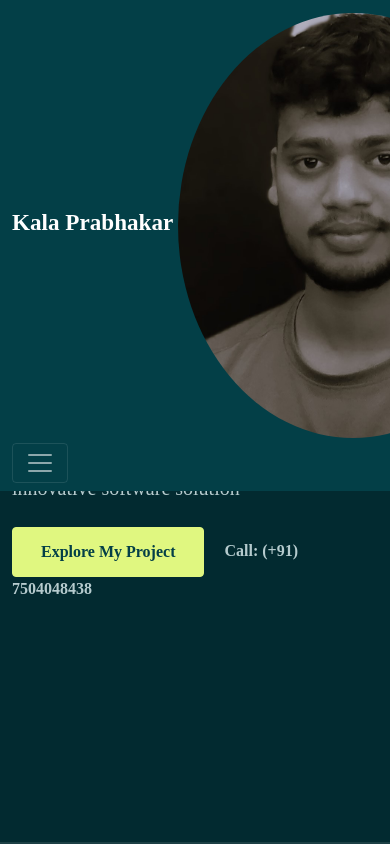
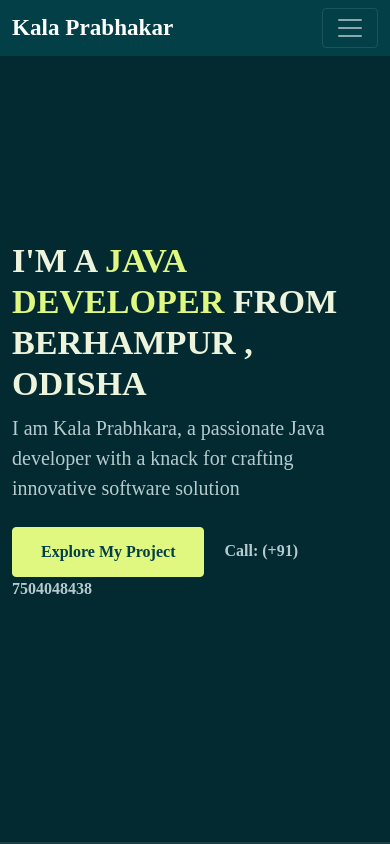
Before and after one commit to kalaprabhakar/Kprabhakar_Portfolio, a plain HTML site: page index.html in a window 390 px wide. Shown: the top 844 px of the page. Drawn offline with Linux system fonts and the light colour scheme; a web font is replaced by a local one.

Commit message:
Update index.html

```diff
--- a/index.html
+++ b/index.html
@@ -16,7 +16,7 @@
     <div class="container flex-lg-column">
     <a class="navbar-brand mx-lg-auto mb-lg-4" href="#">
         <span class="h3 fw-bold d-bock d-lg-none">Kala Prabhakar</span>
-        <img src="./assets/images/photo1.jpg" class="d-non d-lg-block rounded-circle" alt="">
+        <img src="./assets/images/photo1.jpg" class="d-none d-lg-block rounded-circle" alt="">
     </a>
     <button class="navbar-toggler" type="button" data-toggle="collapse" data-target="#navbarNav" aria-controls="navbarNav" aria-expanded="false" aria-label="Toggle navigation">
       <span class="navbar-toggler-icon"></span>
```
